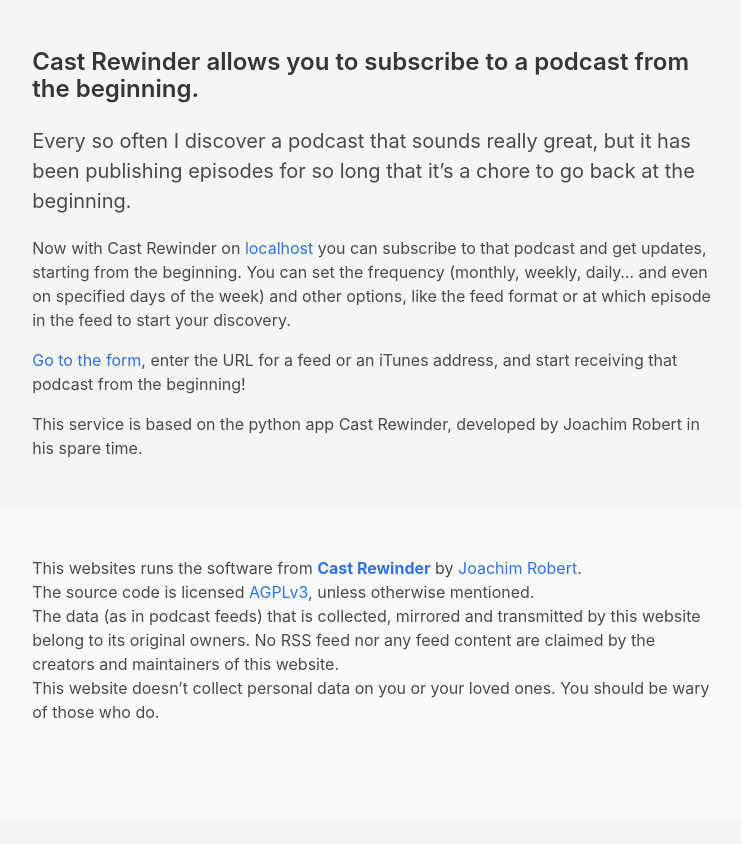
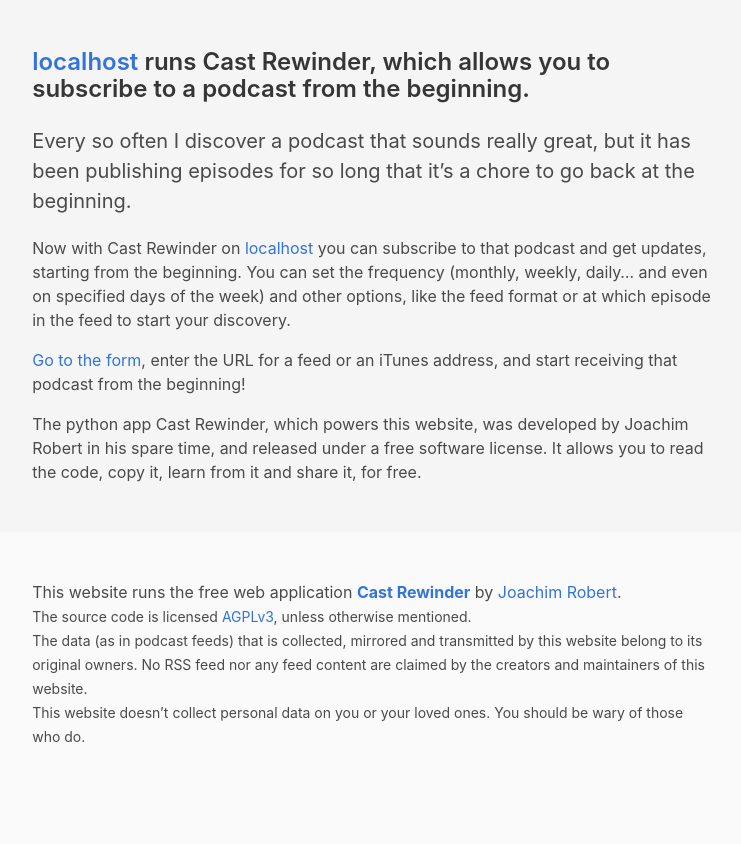
Before and after one commit to joachimesque/Cast-Rewinder, a Flask app: page /about in a window 1280 px wide. Shown: the part 175-1019 px from the top of the page, without its empty margins (267-1008 px from the left). Before the commit the page ends 893 px from the top, so only its background shows below. Run offline with Flask 2, Linux system fonts and the light colour scheme.

Commit message:
Wording on public pages

```diff
--- a/castrewinder/templates/about.html
+++ b/castrewinder/templates/about.html
@@ -13,11 +13,11 @@
 
 {% block content %}
 <div class="content">
-    <h2 class="is-size-4 title">Cast Rewinder allows you to subscribe to a podcast from the beginning.</h2>
+    <h2 class="is-size-4 title"><a href="{{ request.host_url }}">{{ request.host }}</a> runs Cast Rewinder, which allows you to subscribe to a podcast from the beginning.</h2>
 
     <p class="is-size-5">Every so often I discover a podcast that sounds really great, but it has been publishing episodes for so long that it’s a chore to go back at the beginning.</p>
     <p class="">Now with Cast Rewinder on <a href="{{ request.host_url }}">{{ request.host }}</a> you can subscribe to that podcast and get updates, starting from the beginning. You can set the frequency (monthly, weekly, daily… and even on specified days of the week) and other options, like the feed format or at which episode in the feed to start your discovery.</p>
     <p class=""><a href="{{ url_for('index') }}">Go to the form</a>, enter the URL for a feed or an iTunes address, and start receiving that podcast from the beginning!</p>
-    <p class="">This service is based on the python app Cast Rewinder, developed by Joachim Robert in his spare time.</p>
+    <p class="">The python app Cast Rewinder, which powers this website, was developed by Joachim Robert in his spare time, and released under a free software license. It allows you to read the code, copy it, learn from it and share it, for free.</p>
 </div>
 {% endblock %}
--- a/castrewinder/templates/layout.html
+++ b/castrewinder/templates/layout.html
@@ -66,10 +66,10 @@
 
           <div class="content">
             <p>
-              This websites runs the software from <strong><a href="https://github.com/joachimesque/Cast-Rewinder">Cast Rewinder</a></strong> by <a href="https://github.com/joachimesque/">Joachim Robert</a>.<br>
-              The source code is licensed <a href="https://choosealicense.com/licenses/agpl-3.0/">AGPLv3</a>, unless otherwise mentioned.<br>
+              This website runs the free web application <strong><a href="https://github.com/joachimesque/Cast-Rewinder">Cast Rewinder</a></strong> by <a href="https://github.com/joachimesque/">Joachim Robert</a>.<br>
+              <small>The source code is licensed <a href="https://choosealicense.com/licenses/agpl-3.0/">AGPLv3</a>, unless otherwise mentioned.<br>
               The data (as in podcast feeds) that is collected, mirrored and transmitted by this website belong to its original owners. No RSS feed nor any feed content are claimed by the creators and maintainers of this website.<br>
-              This website doesn’t collect personal data on you or your loved ones. You should be wary of those who do.
+              This website doesn’t collect personal data on you or your loved ones. You should be wary of those who do.</small>
             </p>
           </div>
         </div>
```
